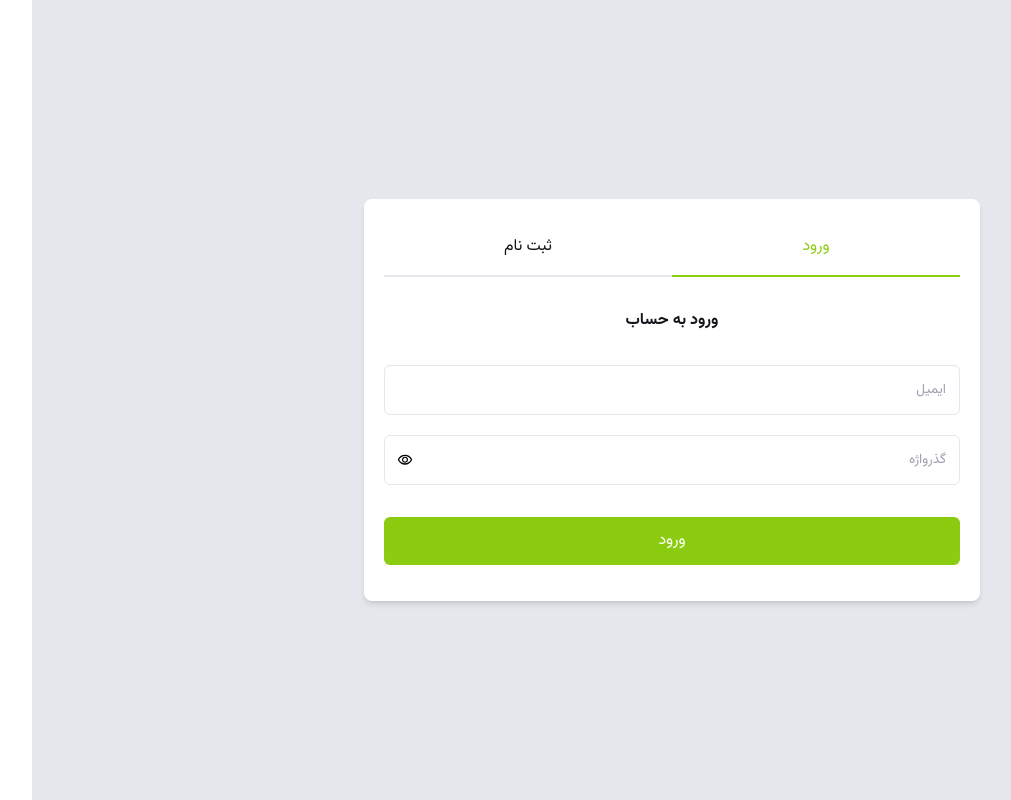
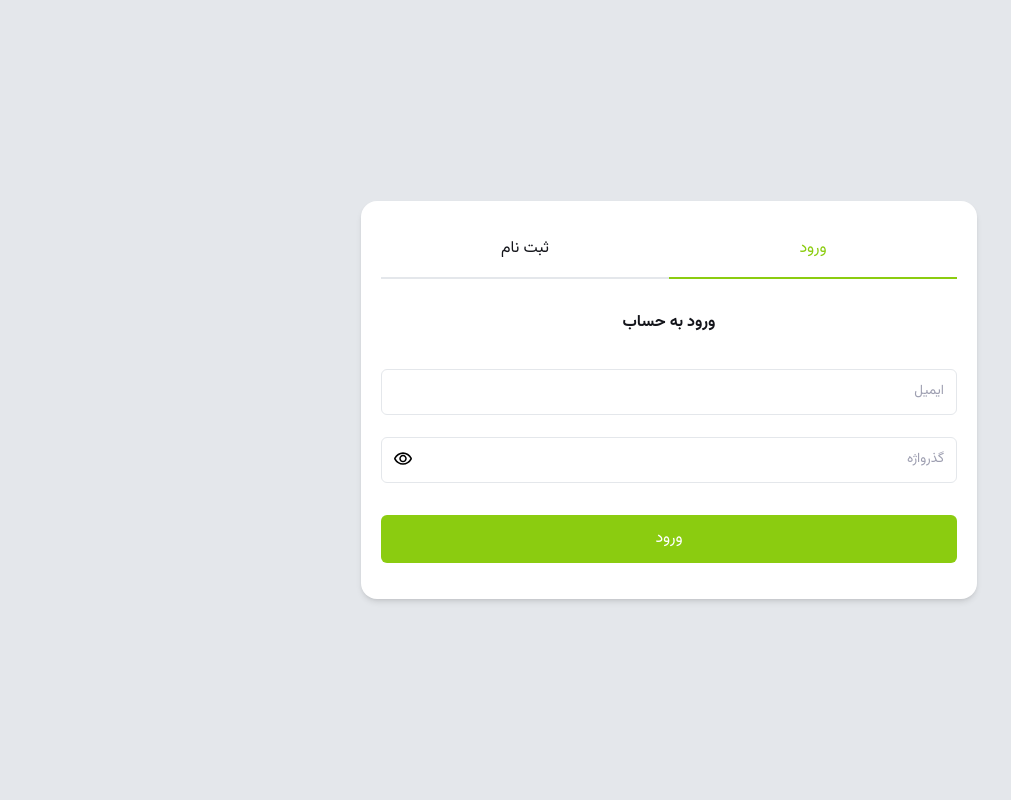
Before and after one commit to thehadikarimi/admin-panel, a Next.js app: page /login in a window 1280 px wide. Shown: the whole page, without its empty margins (60-1071 px from the left). Built offline with nearby package versions, Linux system fonts and the light colour scheme.

Commit message:
set styles for dark mode in login page and rootLayout
perf: improve TextField performance for show label.

```diff
--- a/src/app/layout.jsx
+++ b/src/app/layout.jsx
@@ -63,7 +63,7 @@ export const metadata = {
 export default function RootLayout({ children }) {
   return (
     <html lang="fa" dir="rtl" className={vazirmatn.className}>
-      <body className="bg-white font-vazirmatn text-base font-normal text-dark-500 transition-colors duration-300 dark:bg-dark-500 dark:text-neutral-100">
+      <body className="bg-neutral-500 font-vazirmatn text-base font-normal text-dark-500 transition-colors duration-300 dark:bg-dark-500 dark:text-neutral-100">
         <TanstakQueryProvider>
           <Icons />
           <div className="relative">{children}</div>
--- a/src/components/elements/TextField.jsx
+++ b/src/components/elements/TextField.jsx
@@ -4,10 +4,9 @@ import SVGIcon from "./SVGIcon";
 
 function TextField({
   component,
-  parentCl,
-  fieldCl,
-  labelCl,
-  messageCl,
+  fieldCl = "",
+  labelCl = "",
+  messageCl = "",
   name,
   title,
   type = "text",
@@ -15,6 +14,9 @@ function TextField({
   required = false,
   errors,
 }) {
+  const fieldClassName = `peer w-full border-none bg-[transparent] outline-none ${fieldCl}`;
+  const labelClassName = `pointer-events-none absolute right-3 top-auto -translate-y-full border-x border-[transparent] text-[.7em] transition-all duration-300 peer-placeholder-shown:translate-y-0 peer-placeholder-shown:text-[.85em] peer-focus:-translate-y-full peer-focus:text-[.7em] ${labelCl}`;
+
   const textFieldChildren = () => {
     if (component === "textarea") {
       return "";
@@ -35,24 +37,26 @@ function TextField({
             <input
               type={inputType}
               placeholder=""
-              className="peer w-full border-none pl-7 outline-none"
+              className={fieldClassName + " pl-7"}
               autoComplete="off"
               {...register(name, { required })}
             />
-            <label
-              className={`pointer-events-none absolute right-3 top-auto -mr-2 -translate-y-full border-x border-[transparent] bg-white px-2 text-[.7em] transition-all duration-300 peer-placeholder-shown:mr-0 peer-placeholder-shown:translate-y-0 peer-placeholder-shown:px-0 peer-placeholder-shown:text-[.85em] peer-focus:-mr-2 peer-focus:-translate-y-full peer-focus:px-2 peer-focus:text-[.7em] ${labelCl ? labelCl : ""}`}
-            >
-              {title}
-            </label>
+            <label className={labelClassName}>{title}</label>
             <button
               type="button"
               onClick={handleShowPass}
               className="absolute bottom-0 left-3 top-0 text-[.7em]"
             >
               {inputType === "password" ? (
-                <SVGIcon name="visibilityOn" className="size-4" />
+                <SVGIcon
+                  name="visibilityOn"
+                  className="size-4 md:size-5 dark:fill-neutral-100"
+                />
               ) : (
-                <SVGIcon name="visibilityOff" className="size-4" />
+                <SVGIcon
+                  name="visibilityOff"
+                  className="size-4 md:size-5 dark:fill-neutral-100"
+                />
               )}
             </button>
           </>
@@ -63,15 +67,11 @@ function TextField({
             <input
               type={type}
               placeholder=""
-              className="peer w-full border-none outline-none"
+              className={fieldClassName}
               autoComplete="off"
               {...register(name, { required })}
             />
-            <label
-              className={`pointer-events-none absolute right-3 top-auto -mr-2 -translate-y-full border-x border-[transparent] bg-white px-2 text-[.7em] transition-all duration-300 peer-placeholder-shown:mr-0 peer-placeholder-shown:translate-y-0 peer-placeholder-shown:px-0 peer-placeholder-shown:text-[.85em] peer-focus:-mr-2 peer-focus:-translate-y-full peer-focus:px-2 peer-focus:text-[.7em] ${labelCl ? labelCl : ""}`}
-            >
-              {title}
-            </label>
+            <label className={labelClassName}>{title}</label>
           </>
         );
       }
@@ -79,17 +79,18 @@ function TextField({
   };
 
   return (
-    <div
-      className={`flex-grow text-sm md:text-base ${parentCl ? parentCl : ""}`}
-    >
-      <div
-        className={`relative rounded-md border border-neutral-500 px-3 py-3 ${fieldCl ? fieldCl : ""}`}
-      >
+    <div className="flex-grow text-sm md:text-base">
+      <div className="relative p-3">
         {textFieldChildren()}
+        <fieldset className="pointer-events-none absolute inset-[-10px_0px_0px] overflow-hidden rounded-md border border-neutral-500 px-2 peer-placeholder-shown:*:max-w-0 peer-placeholder-shown:*:duration-75 peer-focus:*:max-w-full">
+          <legend className="invisible float-none block w-auto max-w-full overflow-hidden whitespace-nowrap text-[.7em] transition-[max-width]">
+            <span className="visible inline-block px-1 opacity-0">{title}</span>
+          </legend>
+        </fieldset>
       </div>
       {errors && errors[name] && (
         <span
-          className={`mt-1 inline-block text-[.8em] text-error ${messageCl ? messageCl : ""}`}
+          className={`mt-1 inline-block text-[.8em] text-error ${messageCl}`}
         >
           {errors[name].message}
         </span>
--- a/src/components/templates/LoginPage.jsx
+++ b/src/components/templates/LoginPage.jsx
@@ -9,19 +9,19 @@ function LoginPage() {
   const [isLogin, setIsLogin] = useState(true);
 
   return (
-    <div className="flex min-h-dvh w-full items-center justify-center bg-neutral-500 py-8">
+    <div className="flex min-h-dvh w-full items-center justify-center py-8">
       <div className="container max-w-screen-sm">
-        <div className="w-full rounded-lg bg-white p-5 shadow-md">
+        <div className="w-full rounded-2xl bg-white p-5 shadow-md dark:bg-white/10">
           <ul className="flex select-none items-center justify-around">
             <li
               onClick={() => setIsLogin(true)}
-              className={`w-full cursor-pointer border-b-2 border-neutral-500 p-4 text-center text-sm transition-all duration-300 md:text-base ${isLogin ? "border-primary text-primary" : ""}`}
+              className={`w-full cursor-pointer border-b-2 border-neutral-500 p-4 text-center text-sm md:text-base ${isLogin ? "border-primary text-primary" : ""}`}
             >
               ورود
             </li>
             <li
               onClick={() => setIsLogin(false)}
-              className={`w-full cursor-pointer border-b-2 border-neutral-500 p-4 text-center text-sm transition-all duration-300 md:text-base ${!isLogin ? "border-primary text-primary" : ""}`}
+              className={`w-full cursor-pointer border-b-2 border-neutral-500 p-4 text-center text-sm md:text-base ${!isLogin ? "border-primary text-primary" : ""}`}
             >
               ثبت نام
             </li>
```
